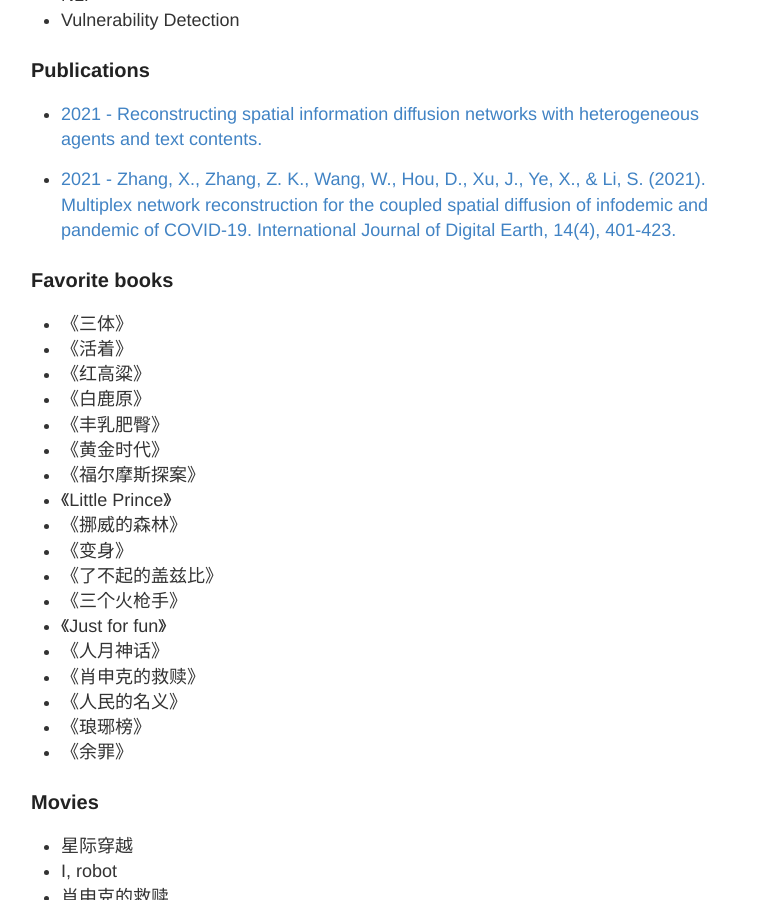
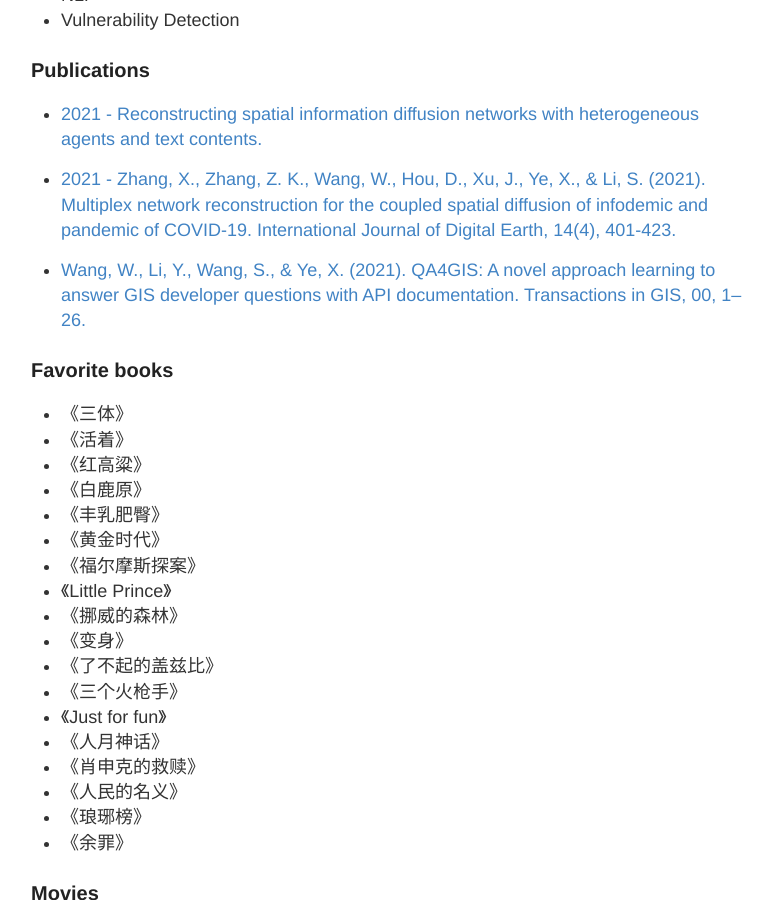
Before and after one commit to Woffee/woffee.github.io.bak, a Jekyll site: the page built from about.md, in a window 1280 px wide and 900 px high, scrolled down 389 px. Shown: the whole window, without its empty margins (249-1011 px from the left). Built offline with Jekyll 4.4.1, drawn with Linux system fonts in a browser that asks for light colours.

Commit message:
add a publication

```diff
--- a/about.md
+++ b/about.md
@@ -18,6 +18,7 @@ Wenbo Wang, PhD student, Department of Informatics, New Jersey Institute of Tech
 
  * [2021 - Zhang, X., Zhang, Z. K., Wang, W., Hou, D., Xu, J., Ye, X., & Li, S. (2021). Multiplex network reconstruction for the coupled spatial diffusion of infodemic and pandemic of COVID-19. International Journal of Digital Earth, 14(4), 401-423.](https://www.tandfonline.com/doi/full/10.1080/17538947.2021.1888326)
 
+ * [Wang, W., Li, Y., Wang, S., & Ye, X. (2021). QA4GIS: A novel approach learning to answer GIS developer questions with API documentation. Transactions in GIS, 00, 1– 26.](http://doi.org/10.1111/tgis.12798)
 
 ### Favorite books
 
```
